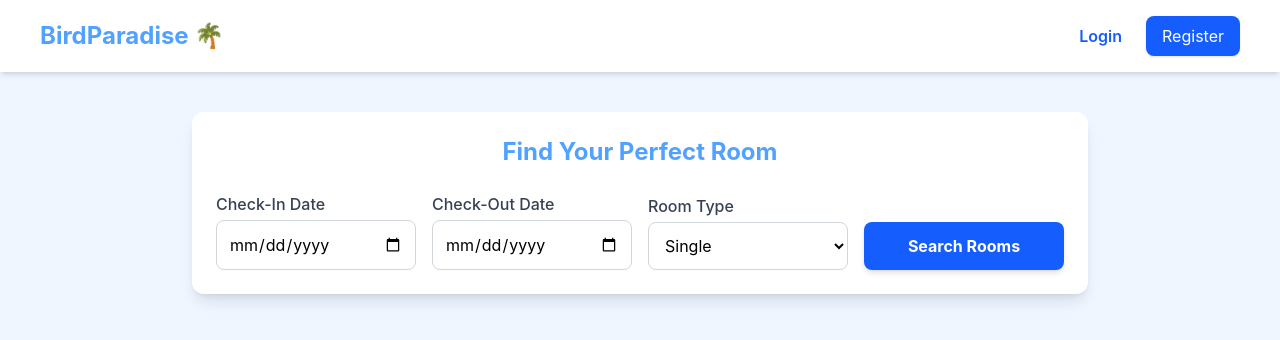
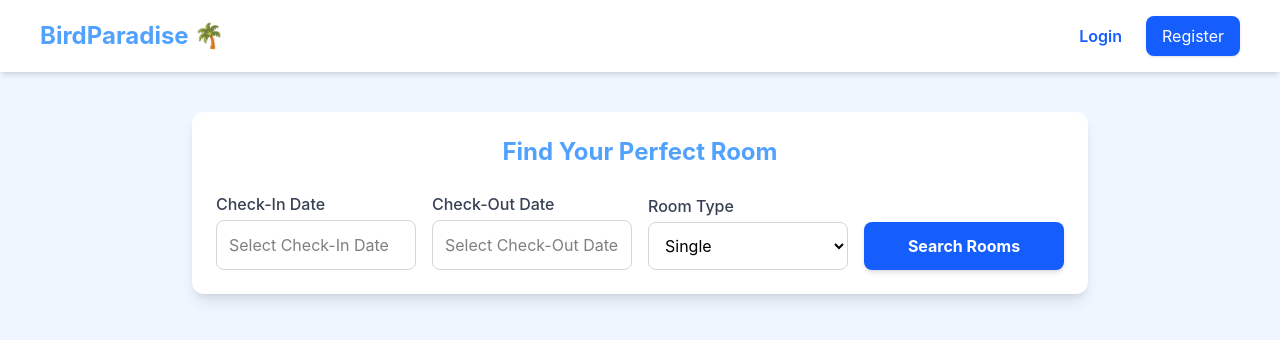
Before and after one commit to Geethx/Bird_Paradise_Frontend, a React (Vite) app: page /search in a window 1280 px wide. Shown: the top 340 px of the page. Built offline with nearby package versions, Linux system fonts and the light colour scheme.

Commit message:
feat: implement room search, booking management, and admin dashboard pages

```diff
--- a/src/pages/AdminBookings.jsx
+++ b/src/pages/AdminBookings.jsx
@@ -97,6 +97,11 @@ export default function AdminBookings() {
                                         <td className="p-4 text-sm text-gray-700">
                                             <div className="font-semibold text-green-700">In: {new Date(booking.check_in_date).toLocaleDateString()}</div>
                                             <div className="font-semibold text-red-700">Out: {new Date(booking.check_out_date).toLocaleDateString()}</div>
+                                            {booking.total_price && (
+                                                <div className="font-bold text-blue-800 mt-1 pt-1 border-t border-gray-200">
+                                                    Total: $ {booking.total_price}
+                                                </div>
+                                            )}
                                         </td>
                                         <td className="p-4">
                                             <span className={`px-3 py-1 rounded-full text-xs font-bold uppercase
--- a/src/pages/Booking.jsx
+++ b/src/pages/Booking.jsx
@@ -22,6 +22,11 @@ export default function Booking() {
     const [error, setError] = useState('');
     const [success, setSuccess] = useState('');
     const [bookedDates, setBookedDates] = useState([]);
+
+    const totalDays = (checkInDate && checkOutDate)
+        ? Math.max(1, Math.ceil((checkOutDate - checkInDate) / (1000 * 60 * 60 * 24)))
+        : 0;
+    const totalPrice = totalDays * price;
 
     useEffect(() => {
         async function fetchBookedDates() {
@@ -59,7 +64,8 @@ export default function Booking() {
                 room_id: id,
                 guest_id: user._id || user.id,
                 check_in_date: formatDate(checkInDate),
-                check_out_date: formatDate(checkOutDate)
+                check_out_date: formatDate(checkOutDate),
+                total_price: totalPrice
             };
 
             const config = {
@@ -141,7 +147,7 @@ export default function Booking() {
                                 selectsEnd
                                 startDate={checkInDate}
                                 endDate={checkOutDate}
-                                minDate={checkInDate || new Date()}
+                                minDate={checkInDate ? new Date(checkInDate.getTime() + 86400000) : new Date(new Date().getTime() + 86400000)}
                                 excludeDates={disabledDatesArray}
                                 dayClassName={(date) =>
                                     disabledDatesArray.some(
@@ -160,6 +166,11 @@ export default function Booking() {
                         </div>
                     </div>
                     <p className="text-xl text-blue-800 font-bold mt-4">Price: $ {price} / night</p>
+                    {totalDays > 0 && (
+                        <p className="text-2xl text-green-700 font-extrabold mt-2 border-t pt-2 border-gray-200">
+                            Total Price: $ {totalPrice} <span className="text-sm text-gray-500 font-bold">({totalDays} Night{totalDays > 1 ? 's' : ''})</span>
+                        </p>
+                    )}
                 </div>
                 <button type="button" onClick={handleBooking} className="w-full bg-green-500 text-white font-bold py-4 rounded-lg hover:bg-green-600 transition duration-300 shadow-md text-lg">
                     Confirm Booking
--- a/src/pages/MyBookings.jsx
+++ b/src/pages/MyBookings.jsx
@@ -112,7 +112,12 @@ export default function MyBookings() {
 
                                     <p className="text-gray-600"><strong>Check-In:</strong> {new Date(booking.check_in_date).toLocaleDateString()}</p>
                                     <p className="text-gray-600"><strong>Check-Out:</strong> {new Date(booking.check_out_date).toLocaleDateString()}</p>
-                                    <p className="text-blue-600 font-bold mt-2">Rs. {booking.room_id?.price} / night</p>
+                                    <p className="text-blue-600 font-bold mt-2">$ {booking.room_id?.price} / night</p>
+                                    {booking.total_price && (
+                                        <p className="text-green-700 font-extrabold text-lg mt-1 border-t pt-2 w-max">
+                                            Total: $ {booking.total_price}
+                                        </p>
+                                    )}
                                 </div>
                                 {(booking.booking_status === 'pending' || booking.booking_status === 'confirmed') && (
                                     <button
--- a/src/pages/Search.jsx
+++ b/src/pages/Search.jsx
@@ -2,16 +2,24 @@ import { useState } from "react";
 import { Link } from "react-router-dom";
 import axios from "axios";
 import Navbar from "../components/Navbar";
+import DatePicker from "react-datepicker";
+import "react-datepicker/dist/react-datepicker.css";
+
 
 export default function Search() {
-    const [checkIn, setCheckIn] = useState('');
-    const [checkOut, setCheckOut] = useState('');
+    const [checkIn, setCheckIn] = useState(null);
+    const [checkOut, setCheckOut] = useState();
     const [roomType, setRoomType] = useState('single');
-    const today = new Date().toISOString().split("T")[0];
 
     const [rooms, setRooms] = useState([]);
     const [error, setError] = useState('');
     const [searched, setSearched] = useState(false);
+
+    const formatDate = (date) => {
+        if (!date) return '';
+        const d = new Date(date.getTime() - (date.getTimezoneOffset() * 60000));
+        return d.toISOString().split('T')[0];
+    };
 
     async function handleSearch(e) {
         e.preventDefault();
@@ -21,7 +29,9 @@ export default function Search() {
             return setError("Check-Out date must be after Check-In date.");
         }
         try {
-            const url = `${import.meta.env.VITE_API_URL}/rooms/available?checkIn=${checkIn}&checkOut=${checkOut}&roomType=${roomType}`;
+            const checkInStr = formatDate(checkIn);
+            const checkOutStr = formatDate(checkOut);
+            const url = `${import.meta.env.VITE_API_URL}/rooms/available?checkIn=${checkInStr}&checkOut=${checkOutStr}&roomType=${roomType}`;
             const response = await axios.get(url);
 
             setRooms(response.data.rooms);
@@ -44,25 +54,33 @@ export default function Search() {
                     <form onSubmit={handleSearch} className="grid grid-cols-1 md:grid-cols-4 gap-4 items-end">
                         <div>
                             <label className="block text-gray-700 font-medium mb-1">Check-In Date</label>
-                            <input
-                                type="date"
+                            <DatePicker
+                                selected={checkIn}
+                                onChange={(date) => setCheckIn(date)}
+                                selectsStart
+                                startDate={checkIn}
+                                endDate={checkOut}
+                                minDate={new Date()}
                                 className="w-full border border-gray-300 rounded-lg p-3 focus:outline-none focus:ring-2 focus:ring-blue-500"
-                                value={checkIn}
-                                onChange={(e) => setCheckIn(e.target.value)}
-                                min={today}
+                                placeholderText="Select Check-In Date"
                                 required
                             />
+
                         </div>
                         <div>
                             <label className="block text-gray-700 font-medium mb-1">Check-Out Date</label>
-                            <input
-                                type="date"
+                            <DatePicker
+                                selected={checkOut}
+                                onChange={(date) => setCheckOut(date)}
+                                selectsEnd
+                                startDate={checkIn}
+                                endDate={checkOut}
+                                minDate={checkIn ? new Date(checkIn.getTime() + 86400000) : new Date(new Date().getTime() + 86400000)}
                                 className="w-full border border-gray-300 rounded-lg p-3 focus:outline-none focus:ring-2 focus:ring-blue-500"
-                                value={checkOut}
-                                onChange={(e) => setCheckOut(e.target.value)}
-                                min={checkIn || today}
+                                placeholderText="Select Check-Out Date"
                                 required
                             />
+
                         </div>
                         <div>
                             <label className="block text-gray-700 font-medium mb-1">Room Type</label>
@@ -117,8 +135,8 @@ export default function Search() {
                                                 <Link
                                                     to={`/book/${room._id}`}
                                                     state={{
-                                                        checkIn: checkIn,
-                                                        checkOut: checkOut,
+                                                        checkIn: formatDate(checkIn),
+                                                        checkOut: formatDate(checkOut),
                                                         roomPrice: room.price,
                                                         roomNumber: room.room_number,
                                                         roomImage: room.images && room.images.length > 0 ? room.images[0] : null
```
